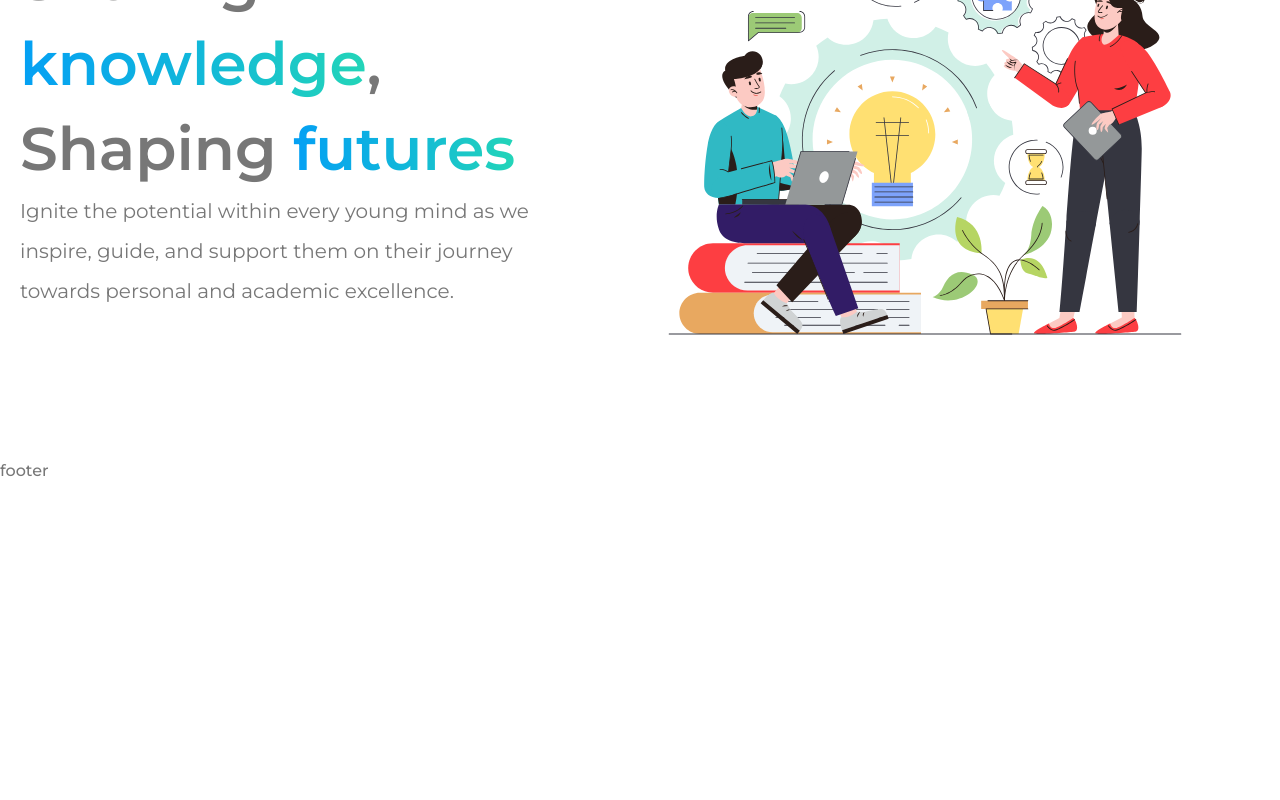
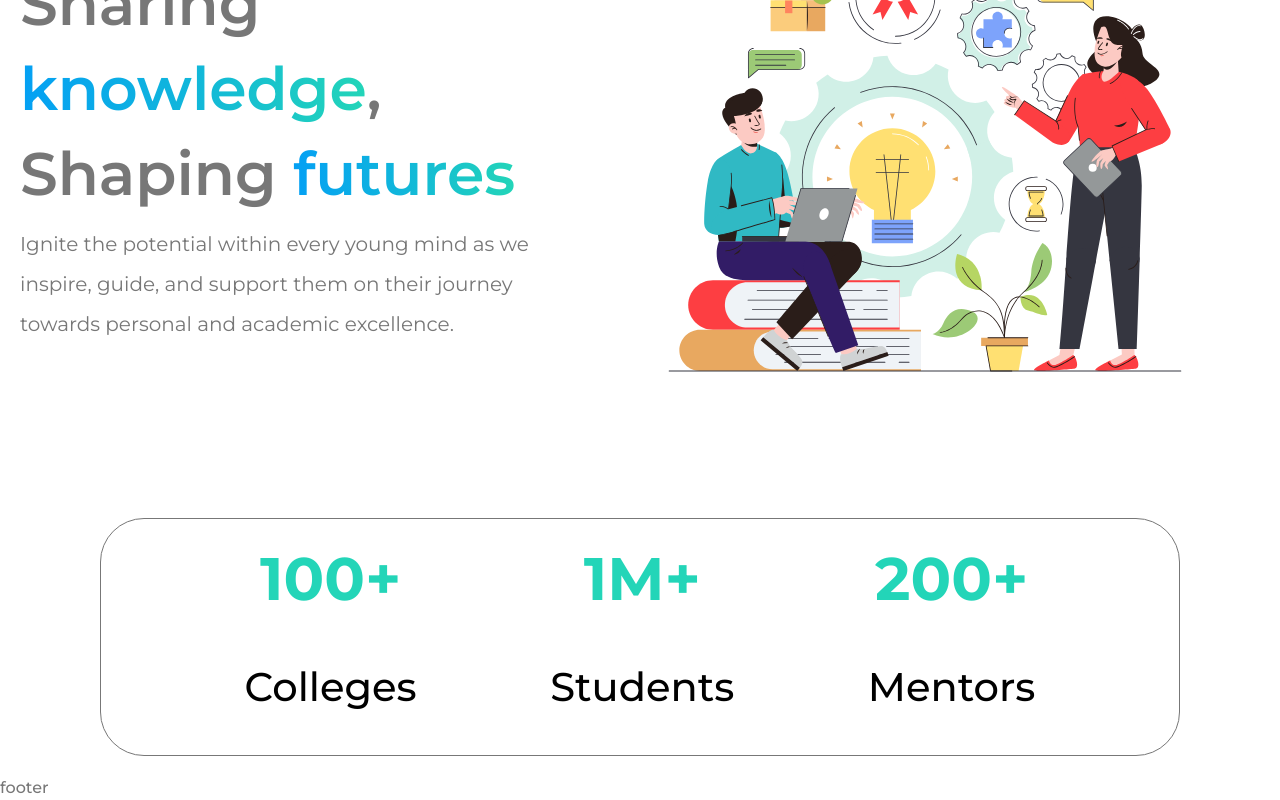
Before and after one commit to Gaurav-Verma07/while, a Next.js app: page / in a window 1280 px wide. Shown: the part 233-1033 px from the top of the page. Before the commit the page ends 800 px from the top, so only its background shows below. Built offline with nearby package versions, Linux system fonts and the light colour scheme.

Commit message:
feat: stats

```diff
--- a/components/Header/Header.tsx
+++ b/components/Header/Header.tsx
@@ -1,5 +1,5 @@
 const Header = () => {
-  return <div>Header</div>;
+  return <div className="card-link h1">Header</div>;
 };
 
 export default Header;
--- a/components/Herobox/Herobox.module.css
+++ b/components/Herobox/Herobox.module.css
@@ -1,7 +1,7 @@
 .section {
   display: flex;
   align-items: center;
-  justify-content: space-evenly;
+  justify-content: center;
   flex-direction: column;
   padding: 40px 20px;
 }
--- /dev/null
+++ b/components/Stats/Stats.module.css
@@ -0,0 +1,55 @@
+.section {
+  padding: 20px ;
+}
+
+.main {
+  border-radius: 20px;
+  border: 1px solid #777;
+  display: flex;
+  justify-content: space-evenly;
+  flex-wrap: wrap;
+  margin: 0 auto;
+  padding: 40px 10px;
+}
+
+.data {
+  color: #23d5b8;
+  font-size: 30px;
+  font-weight: 700;
+  line-height: 40px;
+  padding-bottom: 10px;
+}
+
+.type {
+  color: #000;
+  font-size: 25px;
+  font-weight: 500;
+  line-height: 40px;
+  padding-top: 10px;
+}
+
+.box {
+  text-align: center;
+}
+@media (min-width: 600px){
+
+}
+
+@media (min-width: 900px) {
+  .section {
+    padding: 20px 100px;
+  }
+  .main{
+    border-radius: 44px;
+  }
+  .data {
+    font-size: 60px;
+    padding-bottom: 30px;
+
+  }
+
+  .type {
+    font-size: 40px;
+    padding-top: 30px;
+  }
+}
--- /dev/null
+++ b/components/Stats/Stats.tsx
@@ -0,0 +1,32 @@
+import classes from './Stats.module.css';
+
+const data = [
+  {
+    data: '100+',
+    type: 'Colleges',
+  },
+  {
+    data: '1M+',
+    type: 'Students',
+  },
+  {
+    data: '200+',
+    type: 'Mentors',
+  },
+];
+
+const Stats = () => {
+  return (
+    <section className={classes.section}>
+      <div className={classes.main}>
+        {data.map((item, index) => (
+          <div className={classes.box} key={index}>
+            <h1 className={classes.data}>{item.data}</h1>
+            <h3 className={classes.type}>{item.type}</h3>
+          </div>
+        ))}
+      </div>
+    </section>
+  );
+};
+export default Stats;
--- /dev/null
+++ b/components/Stats/index.ts
@@ -0,0 +1 @@
+export { default } from './Stats';
--- a/components/index.ts
+++ b/components/index.ts
@@ -1,3 +1,5 @@
 import Layout from './Layout';
 import Herobox from './Herobox';
-export { Layout, Herobox };
+import Stats from './Stats';
+
+export { Layout, Herobox, Stats };
--- a/package.json
+++ b/package.json
@@ -12,6 +12,7 @@
     "@types/node": "20.4.0",
     "@types/react": "18.2.14",
     "@types/react-dom": "18.2.6",
+    "bootstrap": "^5.3.0",
     "eslint": "8.44.0",
     "eslint-config-next": "13.4.8",
     "next": "13.4.8",
--- a/pages/_app.tsx
+++ b/pages/_app.tsx
@@ -1,3 +1,4 @@
+import 'bootstrap/dist/css/bootstrap.css';
 import { Layout } from '@/components';
 import { AppProps } from 'next/app';
 import '../styles/globals.css';
--- a/pages/index.tsx
+++ b/pages/index.tsx
@@ -1,4 +1,4 @@
-import { Herobox } from '@/components';
+import { Herobox, Stats } from '@/components';
 import Head from 'next/head';
 
 const index = () => {
@@ -8,6 +8,7 @@ const index = () => {
         <title>While</title>
       </Head>
       <Herobox />
+      <Stats />
     </div>
   );
 };
```
Also changed, not shown: 1 other file (tests, documents, lock files or other folders).
